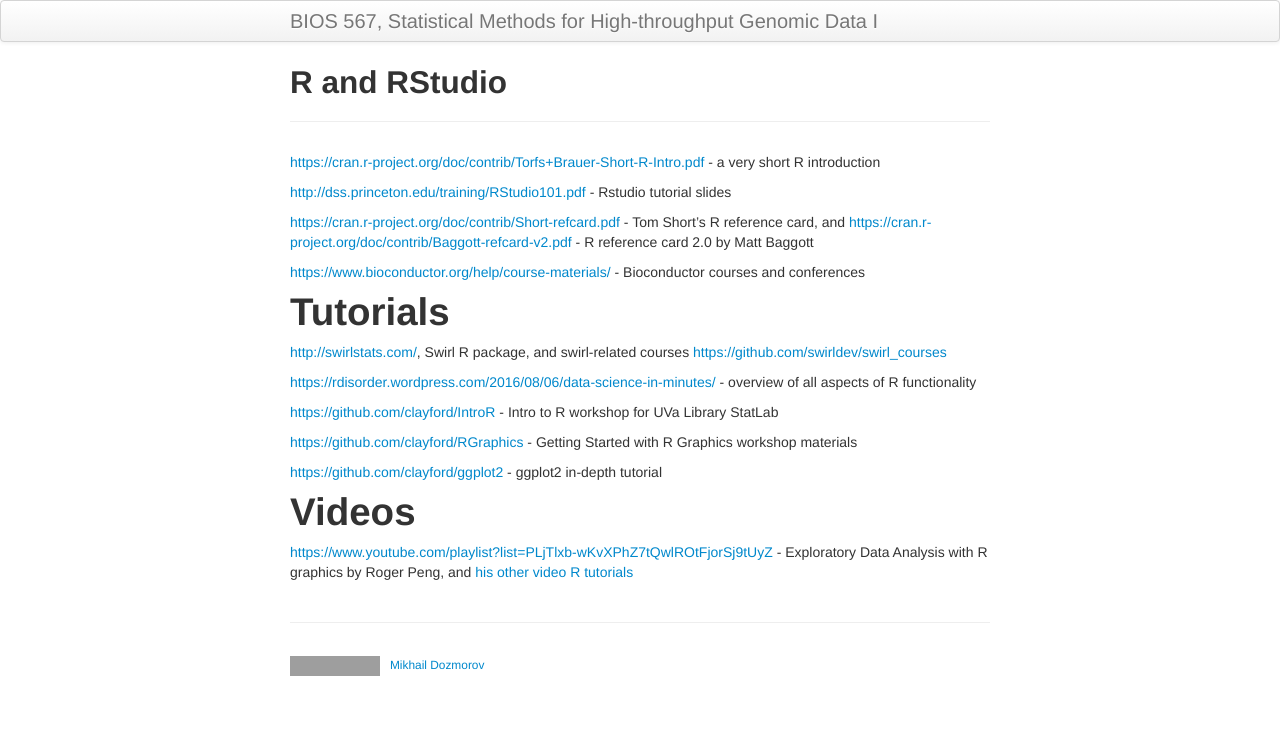
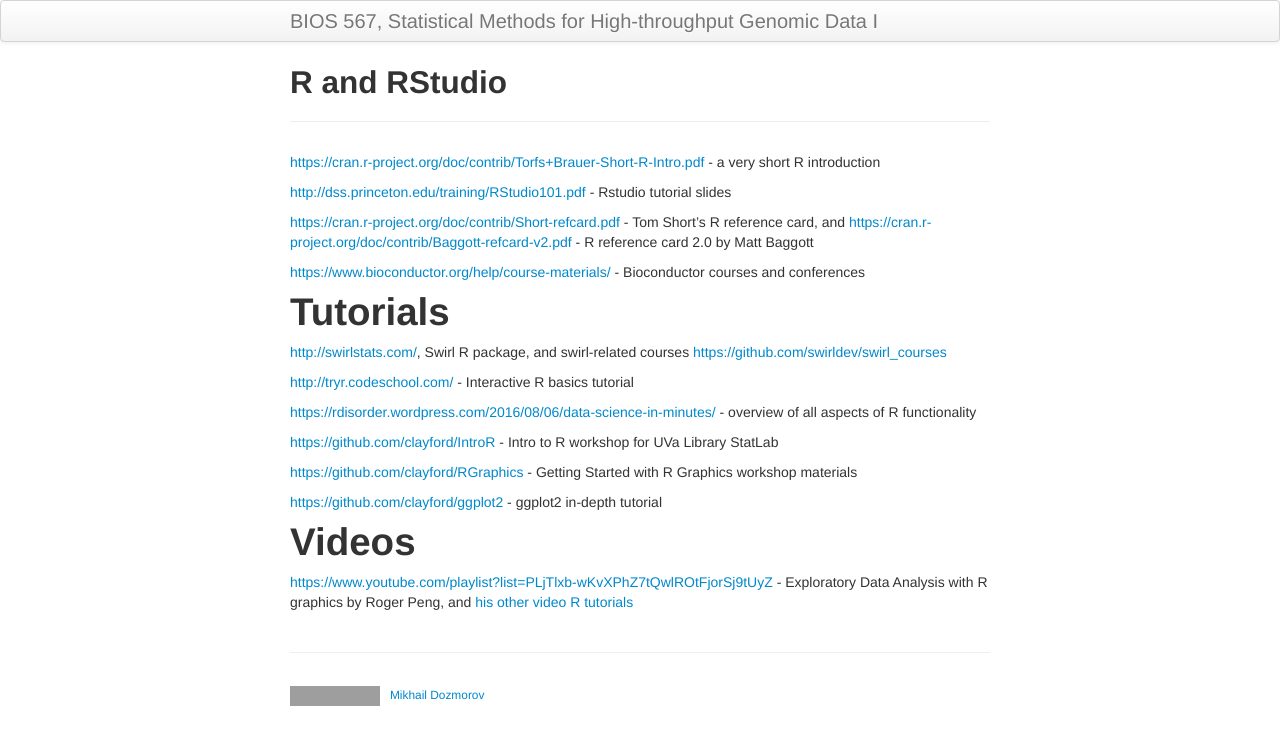
Before and after one commit to mdozmorov/BIOS567, a Jekyll site: the page built from pages/01_R.md, in a window 1280 px wide. Shown: the top 745 px of the page. Built offline with Jekyll 4.4.1, drawn with Linux system fonts in a browser that asks for light colours; grey boxes are pictures that could not be loaded.

Commit message:
Add tryR course

```diff
--- a/pages/01_R.md
+++ b/pages/01_R.md
@@ -16,6 +16,8 @@ title: R and RStudio
 
 [http://swirlstats.com/](http://swirlstats.com/), Swirl R package, and swirl-related courses [https://github.com/swirldev/swirl_courses](https://github.com/swirldev/swirl_courses)
 
+[http://tryr.codeschool.com/](http://tryr.codeschool.com/) - Interactive R basics tutorial
+
 [https://rdisorder.wordpress.com/2016/08/06/data-science-in-minutes/](https://rdisorder.wordpress.com/2016/08/06/data-science-in-minutes/) - overview of all aspects of R functionality
 
 [https://github.com/clayford/IntroR](https://github.com/clayford/IntroR) - Intro to R workshop for UVa Library StatLab
```
